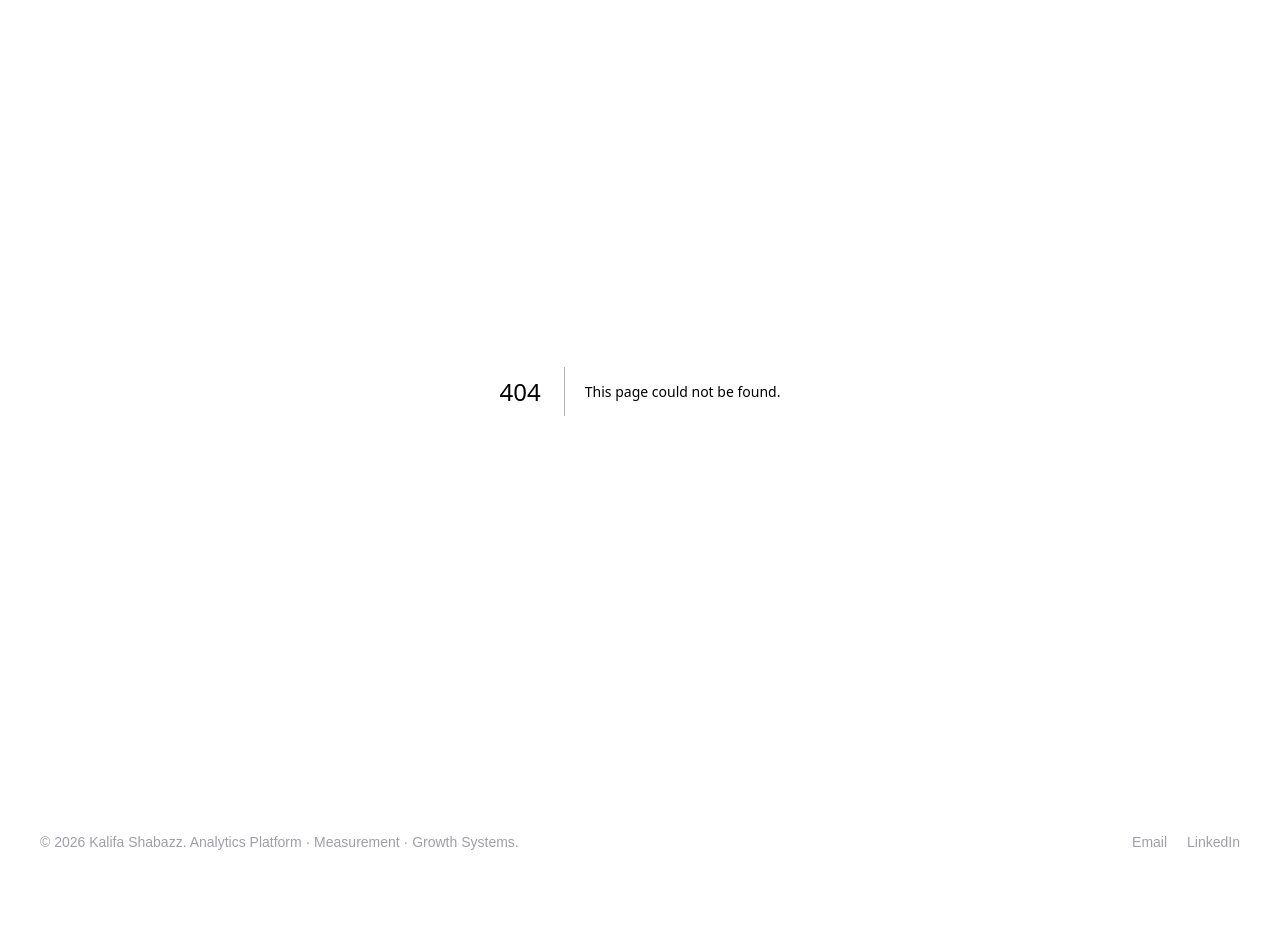
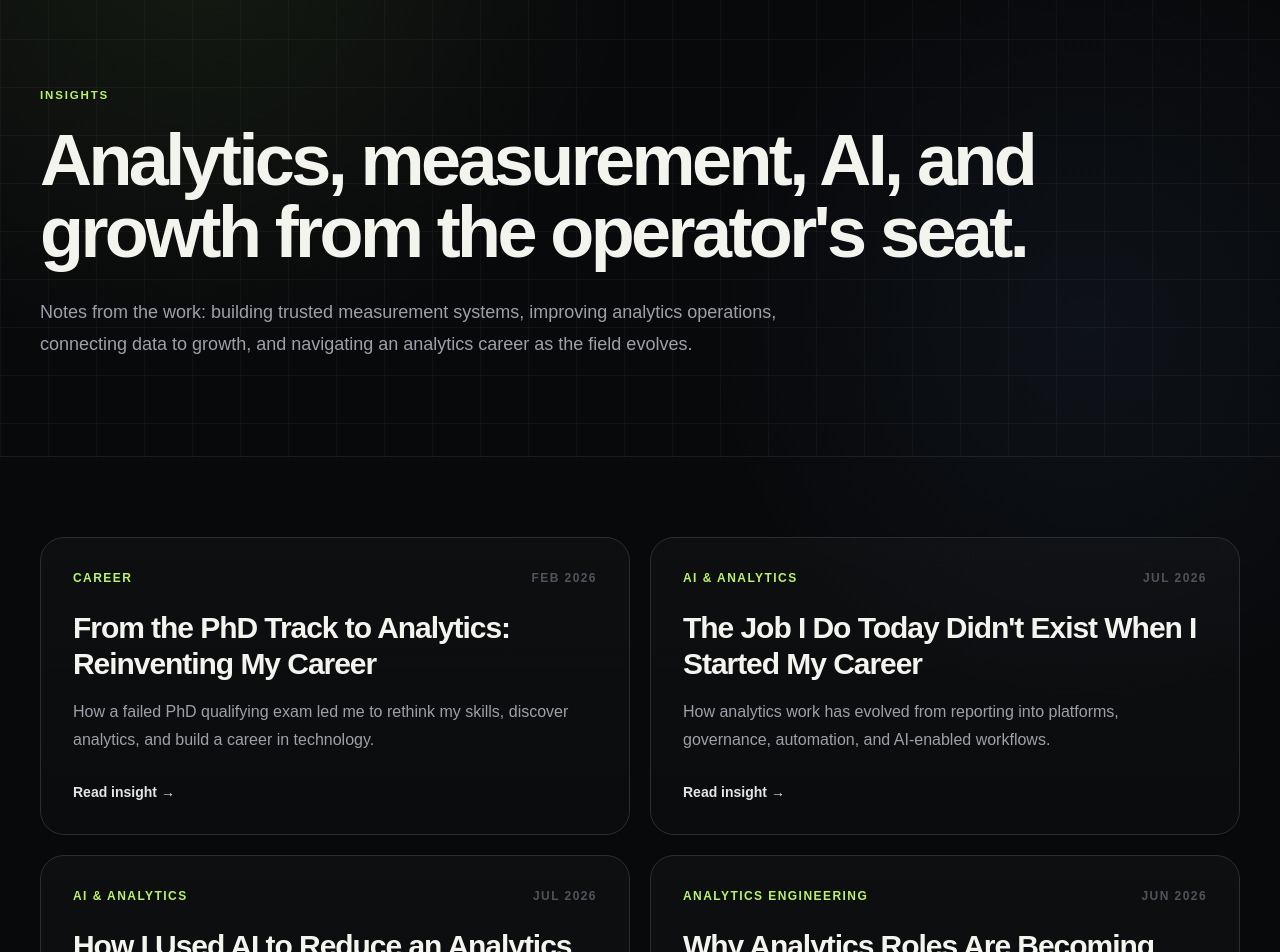
Before and after one commit to kmshabazz/portfolio-website, a Next.js app: page /insights in a window 1280 px wide. Before the commit this address had no page. Shown: the part 80-1032 px from the top of the page. Before the commit the page ends 972 px from the top, so only its background shows below. Built offline with nearby package versions, Linux system fonts and the light colour scheme.

Commit message:
Add Insights index page

```diff
--- /dev/null
+++ b/app/insights/page.tsx
@@ -0,0 +1,44 @@
+import type { Metadata } from "next";
+import Link from "next/link";
+import { insights } from "@/data/insights";
+
+export const metadata: Metadata = {
+  title: "Insights",
+  description: "Writing from Kalifa Shabazz on analytics, measurement, AI-enabled operations, analytics engineering, growth systems, and career development.",
+  alternates: { canonical: "/insights" },
+  openGraph: {
+    title: "Insights | Kalifa Shabazz",
+    description: "Writing on analytics, measurement, AI-enabled operations, analytics engineering, and growth systems.",
+    url: "/insights",
+    type: "website"
+  }
+};
+
+export default function InsightsPage() {
+  return (
+    <main>
+      <section className="grid-lines border-b border-white/8">
+        <div className="mx-auto max-w-7xl px-6 py-20 sm:py-24 lg:px-10">
+          <p className="kicker mb-5">Insights</p>
+          <h1 className="max-w-5xl text-5xl font-semibold tracking-[-.05em] sm:text-7xl">Analytics, measurement, AI, and growth from the operator&apos;s seat.</h1>
+          <p className="mt-7 max-w-3xl text-lg leading-8 text-zinc-400">Notes from the work: building trusted measurement systems, improving analytics operations, connecting data to growth, and navigating an analytics career as the field evolves.</p>
+        </div>
+      </section>
+      <section className="mx-auto max-w-7xl px-6 py-16 lg:px-10 lg:py-20">
+        <div className="grid gap-5 lg:grid-cols-2">
+          {insights.map((insight) => (
+            <Link key={insight.slug} href={`/insights/${insight.slug}`} className="panel group rounded-3xl p-7 transition hover:border-[#b8f36b]/30 sm:p-8">
+              <div className="flex items-center justify-between gap-4 text-xs font-semibold uppercase tracking-[.12em]">
+                <span className="text-[#b8f36b]">{insight.category}</span>
+                <time className="text-zinc-600">{new Date(`${insight.date}T12:00:00`).toLocaleDateString("en-US", { month: "short", year: "numeric" })}</time>
+              </div>
+              <h2 className="mt-6 text-2xl font-semibold tracking-[-.035em] group-hover:text-[#b8f36b] sm:text-3xl">{insight.title}</h2>
+              <p className="mt-4 leading-7 text-zinc-400">{insight.description}</p>
+              <p className="mt-7 text-sm font-semibold text-zinc-200">Read insight →</p>
+            </Link>
+          ))}
+        </div>
+      </section>
+    </main>
+  );
+}
```
